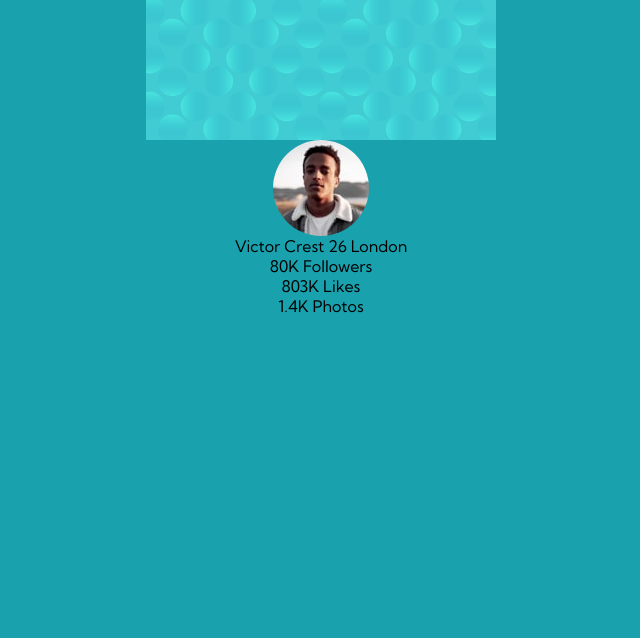
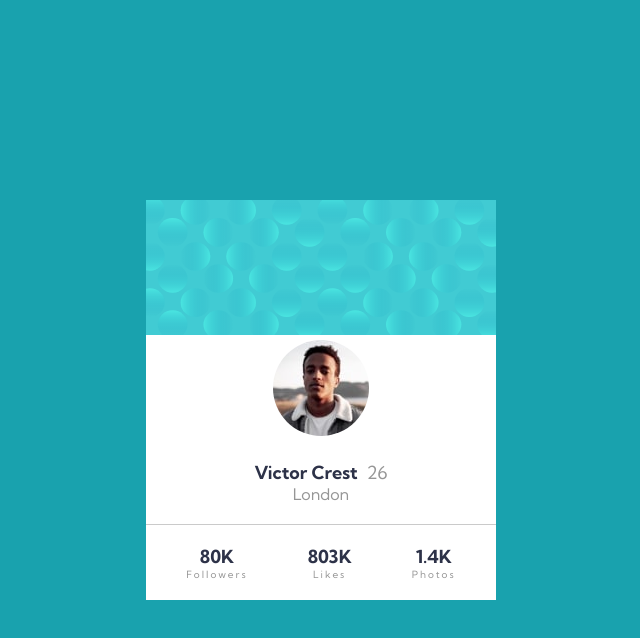
Before and after one commit to LuisComZ/profile-card-component-main, a plain HTML site: page index.html in a window 1280 px wide. Shown: the whole page, without its empty margins (319-959 px from the left). Drawn offline with Linux system fonts and the light colour scheme.

Commit message:
informations

```diff
--- a/index.html
+++ b/index.html
@@ -10,23 +10,26 @@
       href="./images/favicon-32x32.png"
     />
     <link rel="stylesheet" href="style.css" />
-    <title>Frontend Mentor | Profile card component</title>
+    <title>Profile card component</title>
   </head>
   <body>
     <main>
-      <img src="./images/bg-pattern-card.svg" alt="bubbles texture" />
       <img
-        src="./images/image-victor.jpg"
-        alt="profile picture"
-        class="pfp"
+        src="./images/bg-pattern-card.svg"
+        alt="bubbles texture"
+        class="pattern-card"
       />
+      <img src="./images/image-victor.jpg" alt="profile picture" class="pfp" />
 
       <div class="profile">
+        <p>
           <span class="name">Victor Crest</span>
           <span class="age">26</span>
+        </p>
         <span class="city">London</span>
       </div>
 
+      <div class="informations">
         <div class="followers">
           <span class="number">80K</span>
           <span class="data">Followers</span>
@@ -41,6 +44,7 @@
           <span class="number">1.4K</span>
           <span class="data">Photos</span>
         </div>
+      </div>
     </main>
   </body>
 </html>
--- a/style.css
+++ b/style.css
@@ -9,16 +9,99 @@
 }
 
 body {
+  display: flex;
+  flex-direction: column;
+  align-items: center;
+
   background-color: hsl(185, 75%, 39%);
 }
 
 main {
+  width: 350px;
+  height: 400px;
+
   display: flex;
   flex-direction: column;
   align-items: center;
-  justify-content: center;
+  justify-content: space-between;
+
+  position: absolute;
+  top: 50%;
+  left: 50%;
+  transform: translate(-50%, -50%);
+
+  color: hsl(229, 23%, 23%);
+  background-color: white;
+}
+
+.pattern-card {
+  width: 350px;
+  height: 135px;
 }
 
 .pfp {
+  border: solid white 5px;
   border-radius: 50%;
 }
+
+.profile {
+  width: 350px;
+  padding: 20px;
+  border-bottom: 1px solid hsla(0, 0%, 59%, 0.5);
+
+  display: flex;
+  flex-direction: column;
+  align-items: center;
+}
+
+.name {
+  margin-right: 5px;
+  font-size: 18px;
+  font-weight: 700;
+}
+
+.age {
+  font-size: 18px;
+  color: hsl(0, 0%, 59%);
+}
+
+.city {
+  color: hsl(0, 0%, 59%);
+}
+
+.informations {
+  display: flex;
+  align-items: center;
+}
+
+.followers {
+  margin: 20px 30px 20px 30px;
+  display: flex;
+  flex-direction: column;
+  align-items: center;
+}
+
+.likes {
+  margin: 20px 30px 20px 30px;
+  display: flex;
+  flex-direction: column;
+  align-items: center;
+}
+
+.photos {
+  margin: 20px 30px 20px 30px;
+  display: flex;
+  flex-direction: column;
+  align-items: center;
+}
+
+.number {
+  font-size: 18px;
+  font-weight: 700;
+}
+
+.data {
+  font-size: 10px;
+  letter-spacing: 2px;
+  color: hsl(0, 0%, 59%);
+}
```
Lines whose indentation alone changed are shown as unchanged.
